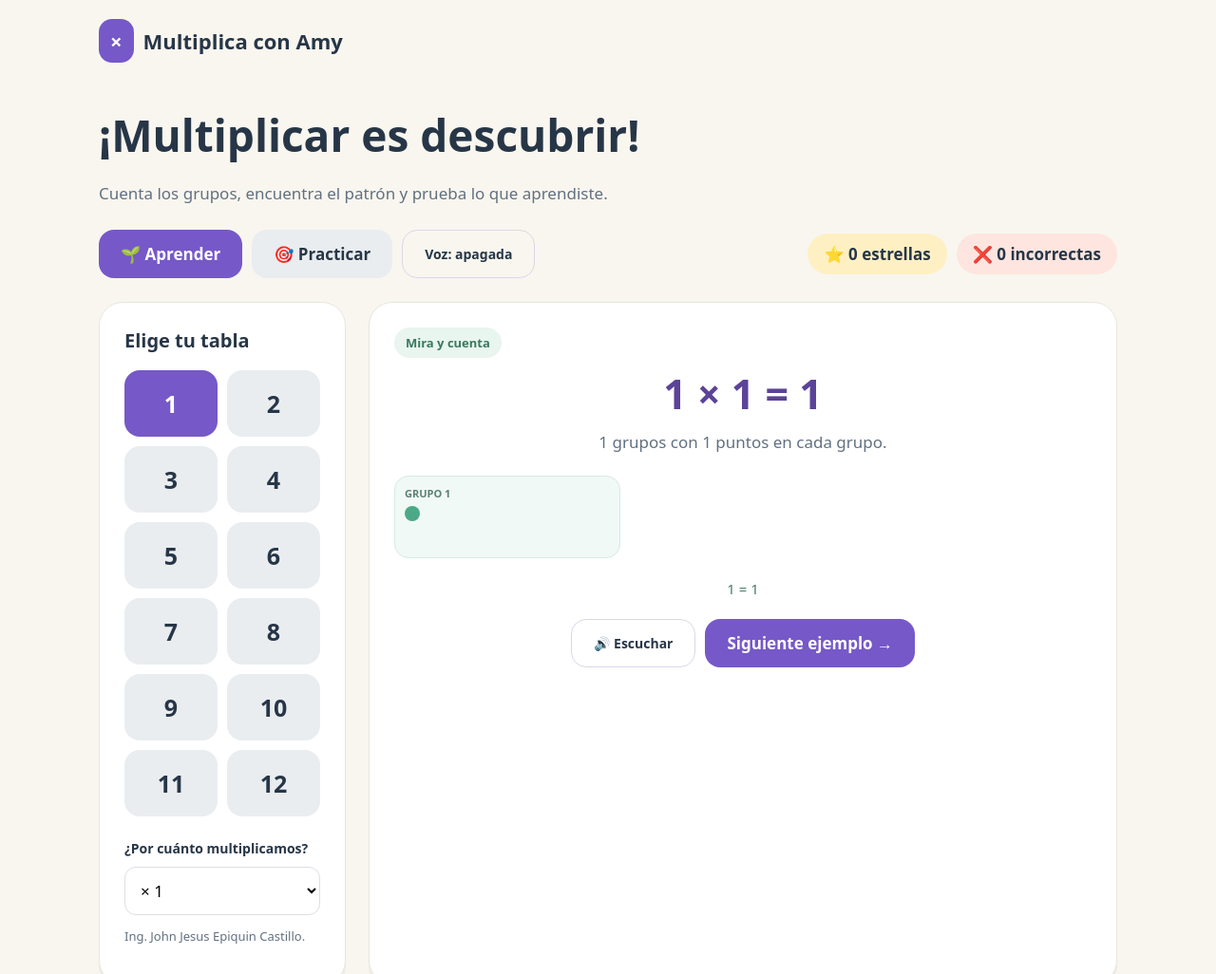
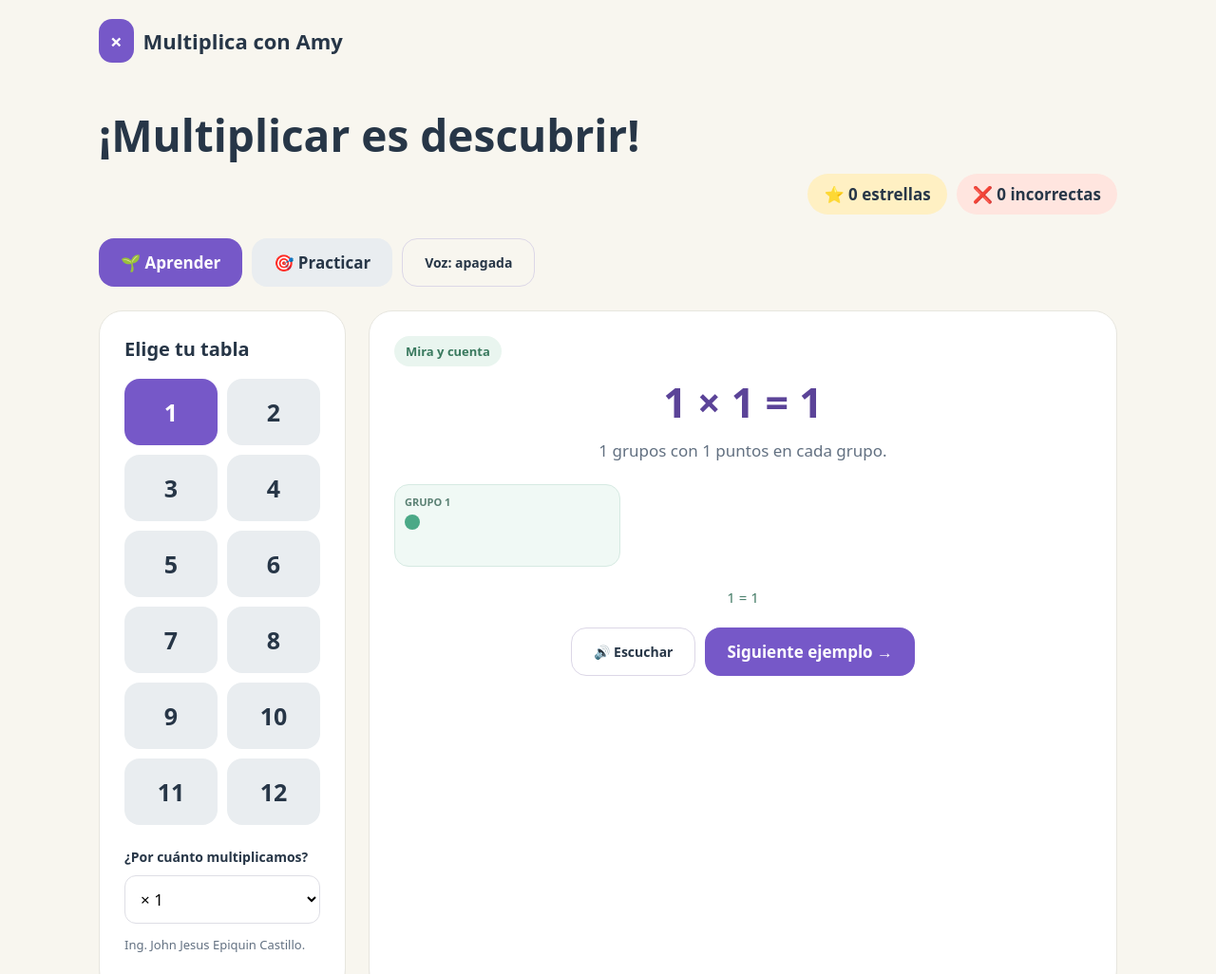
Before and after one commit to joep2610/aprende-multiplicacion, a plain HTML site: page index.html in a window 1280 px wide. Shown: the top 1026 px of the page at 95% size. Drawn offline with Linux system fonts and the light colour scheme.

Commit message:
cambio de posicion de botones de puntuacion

```diff
--- a/index.html
+++ b/index.html
@@ -377,17 +377,15 @@
     <main>
         <!--<div class="eyebrow">UN POQUITO CADA DÍA</div>-->
         <h1>¡Multiplicar es descubrir!</h1>
-        <p>Cuenta los grupos, encuentra el patrón y prueba lo que aprendiste.</p>
+        <!--<p>Cuenta los grupos, encuentra el patrón y prueba lo que aprendiste.</p>-->
+        <div class="scores">
+            <div class="stars" id="stars">⭐ 0 estrellas</div>
+            <div class="stars mistakes" id="mistakes" aria-live="polite">❌ 0 incorrectas</div>
+        </div>
         <div class="tabs">
             <button id="learnTab" class="active">🌱 Aprender</button>
             <button id="playTab">🎯 Practicar</button>
             <button id="voice" class="muted" aria-pressed="false">Voz: apagada</button>
-
-            <div class="scores">
-            <div class="stars" id="stars">⭐ 0 estrellas</div>
-            <div class="stars mistakes" id="mistakes" aria-live="polite">❌ 0 incorrectas</div>
-            </div>
-
         </div>
         <div class="layout">
             <aside class="card">
```
